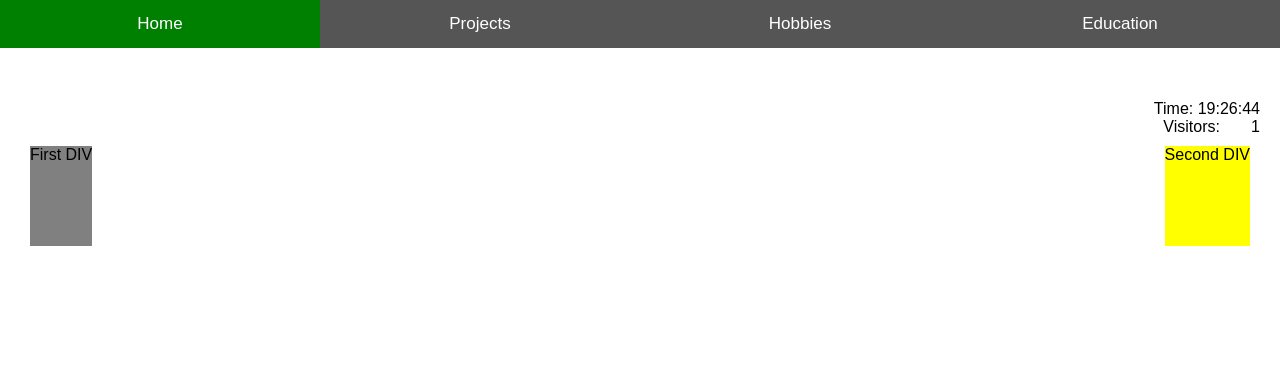
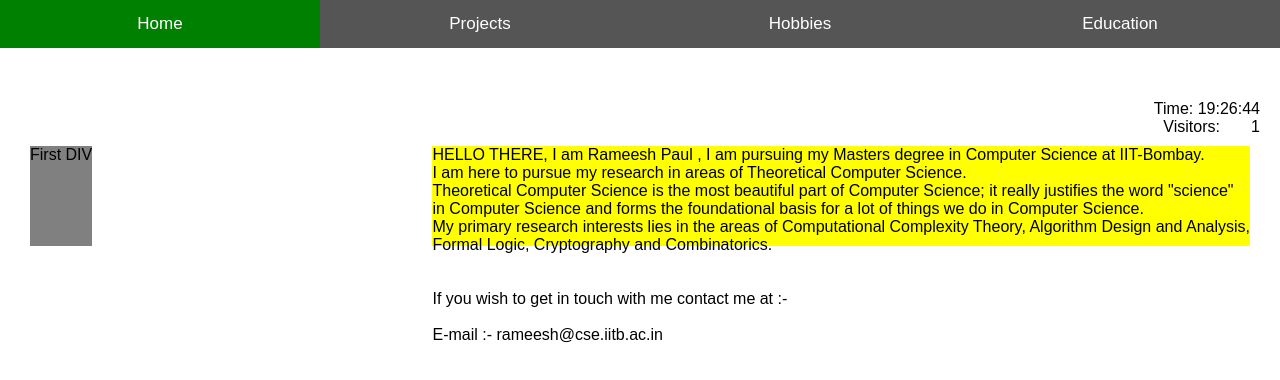
Before and after one commit to rameeshpaul/rameeshpaul.github.io, a plain HTML site: page index.html in a window 1280 px wide. Drawn offline with Linux system fonts and the light colour scheme.

Commit message:
Update index.html

```diff
--- a/index.html
+++ b/index.html
@@ -93,7 +93,12 @@
 		First DIV
 	  </div>
 	  <div style="float:right; height:100px; background:yellow; margin:10px">
-		Second DIV
+		HELLO THERE, I am Rameesh Paul , I am pursuing my Masters degree in Computer Science at IIT-Bombay.<br>
+				I am here to pursue my research in areas of Theoretical Computer Science.<br>
+				Theoretical Computer Science is the most beautiful part of Computer Science; it really justifies the word
+				"science" <br> in Computer Science and forms the foundational basis for a lot of things we do in Computer 				Science.<br>My primary research interests lies in the areas of Computational Complexity Theory, 				Algorithm Design and Analysis,<br>Formal Logic, Cryptography and Combinatorics.<br><br><br>
+				If you wish to get in touch with me contact me at :- <br><br>
+				E-mail :- rameesh@cse.iitb.ac.in</p>
 	  </div>
 	</div>
 
```
